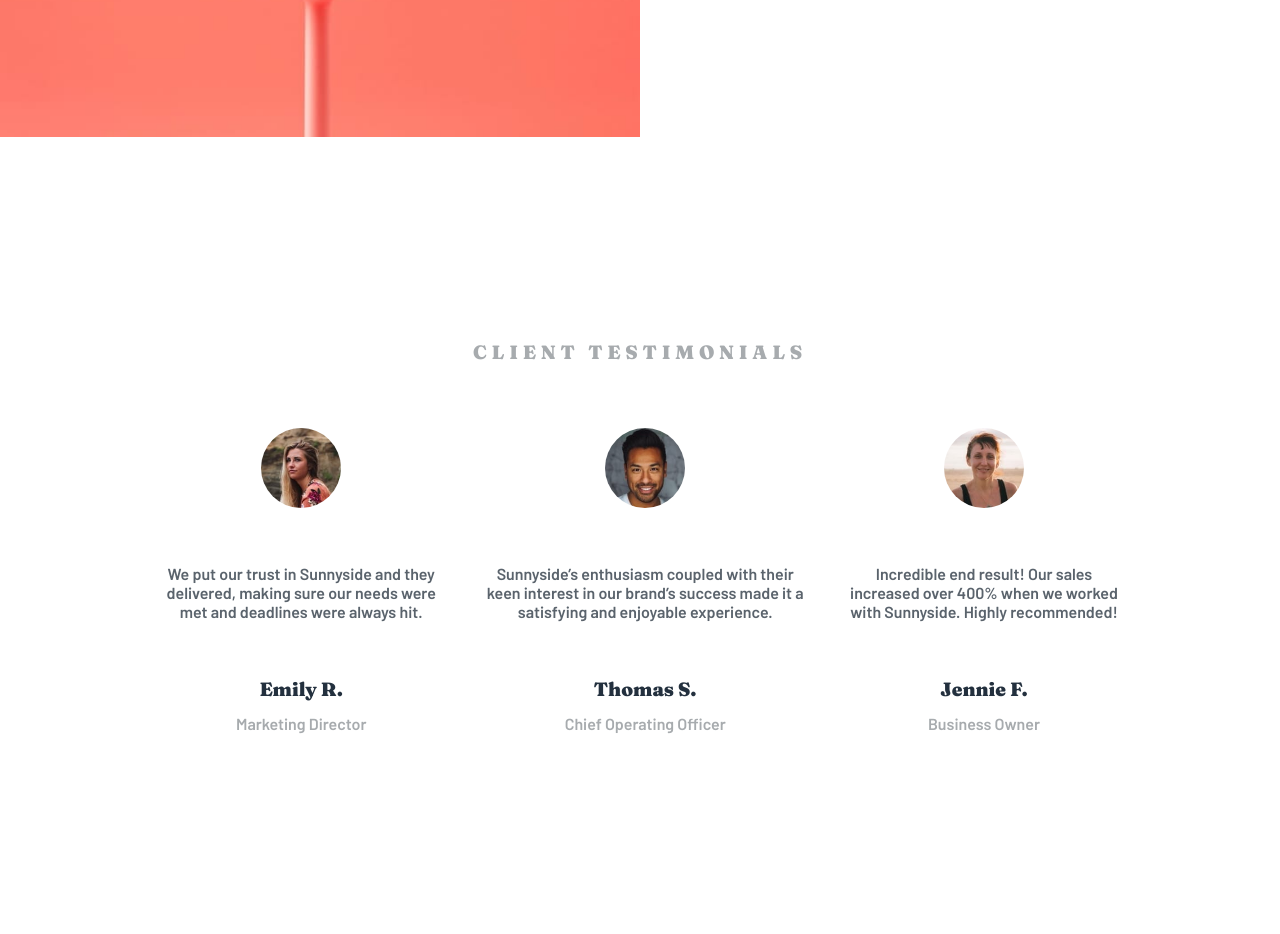
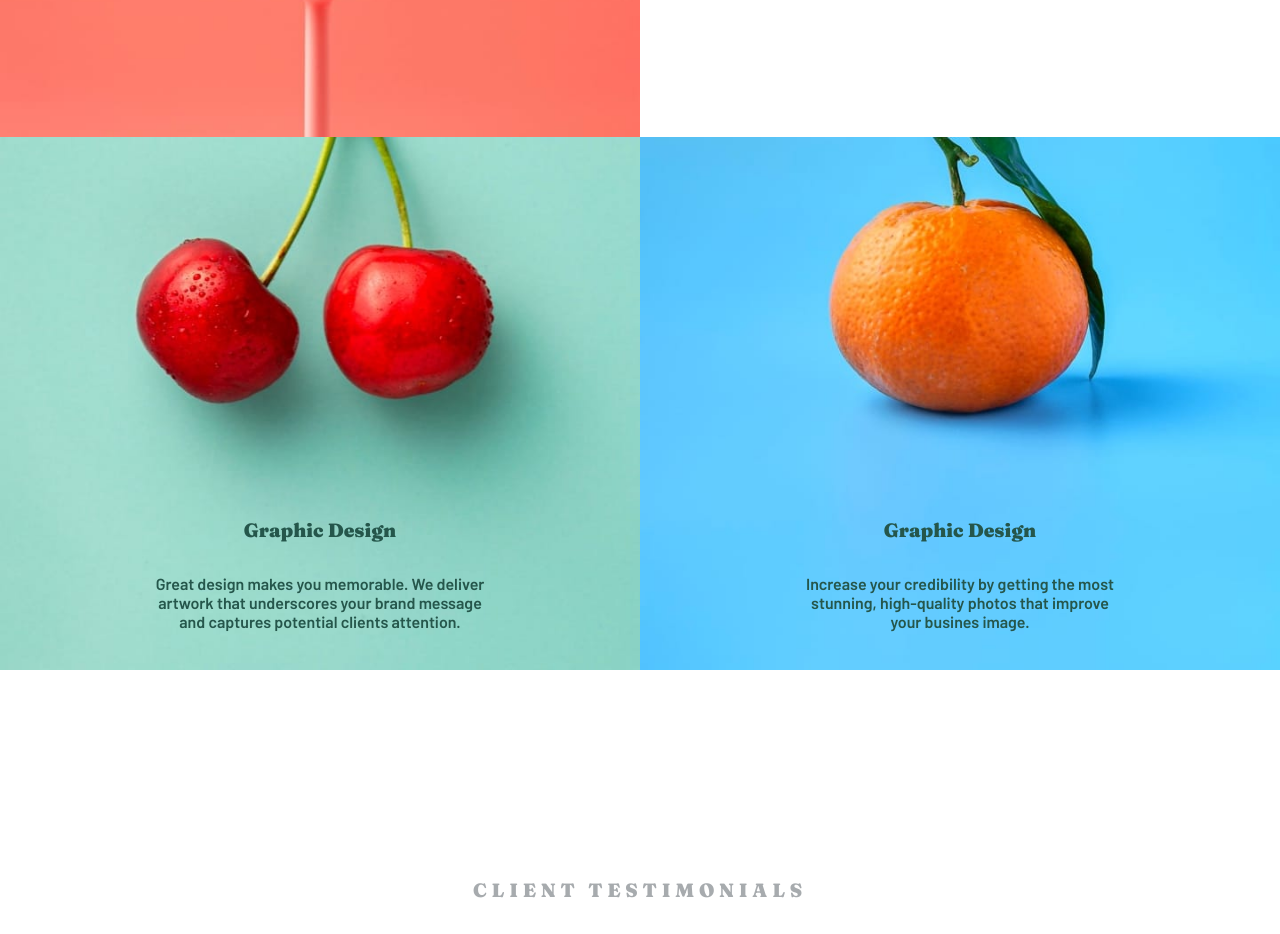
Before and after one commit to DanteBenicio/sunnyside-agency-landing-page-react, a React (Vite) app: page / in a window 1280 px wide. Shown: the part 1650-2584 px from the top of the page. Built offline with nearby package versions, Linux system fonts and the light colour scheme.

Commit message:
render ImagesRow component

```diff
--- a/src/components/FirstSection/index.tsx
+++ b/src/components/FirstSection/index.tsx
@@ -2,12 +2,14 @@
 import ContentRow from './ContentRow';
 import './styles.scss';
 import { firstContentRow, secondContentRow } from './content';
+import ImagesRow from './ImagesRow';
 
 export default function FirstSection() {
   return (
     <main>
       <ContentRow {...firstContentRow} />
       <ContentRow {...secondContentRow} rowReverse />
+      <ImagesRow />
     </main>
   );
 }
```
